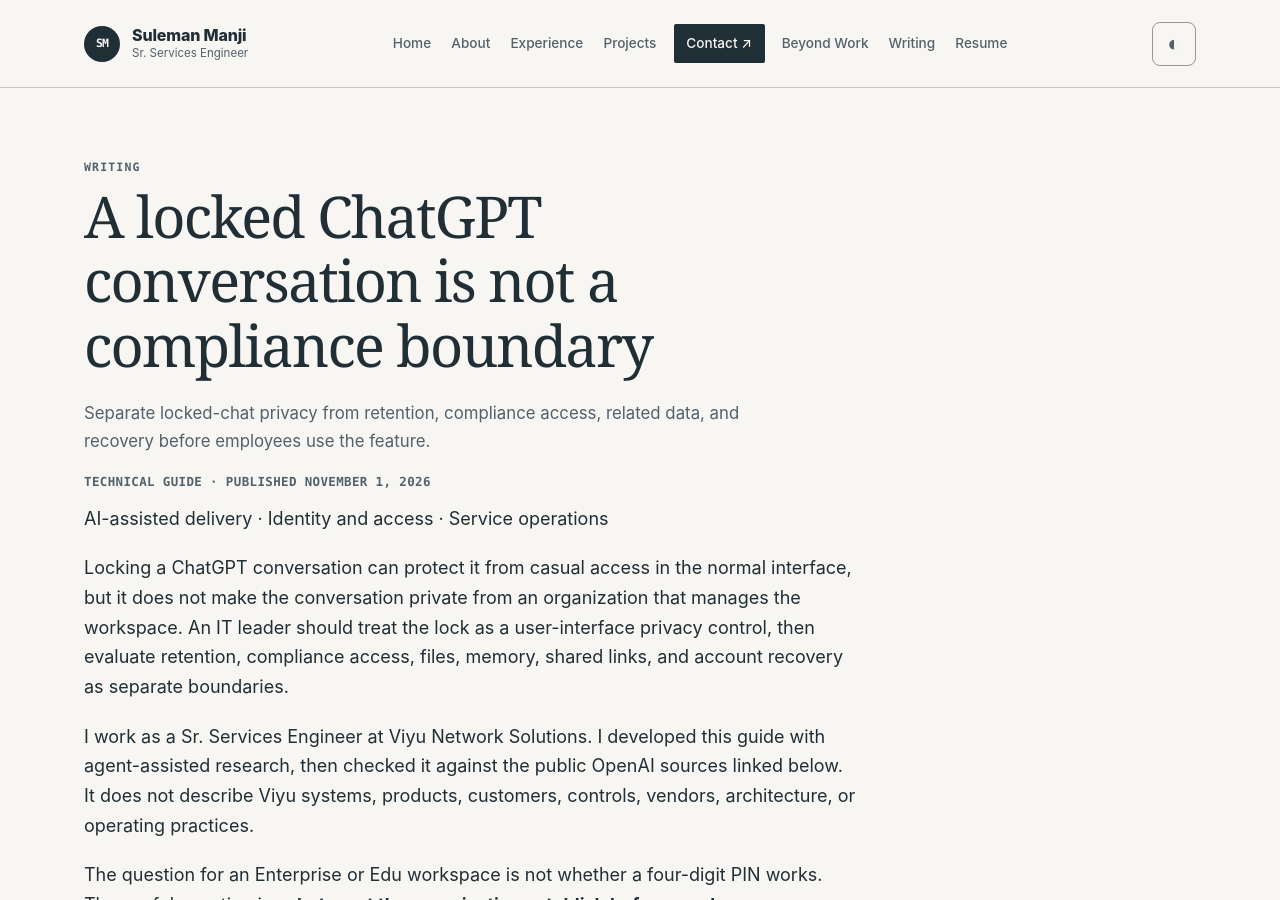
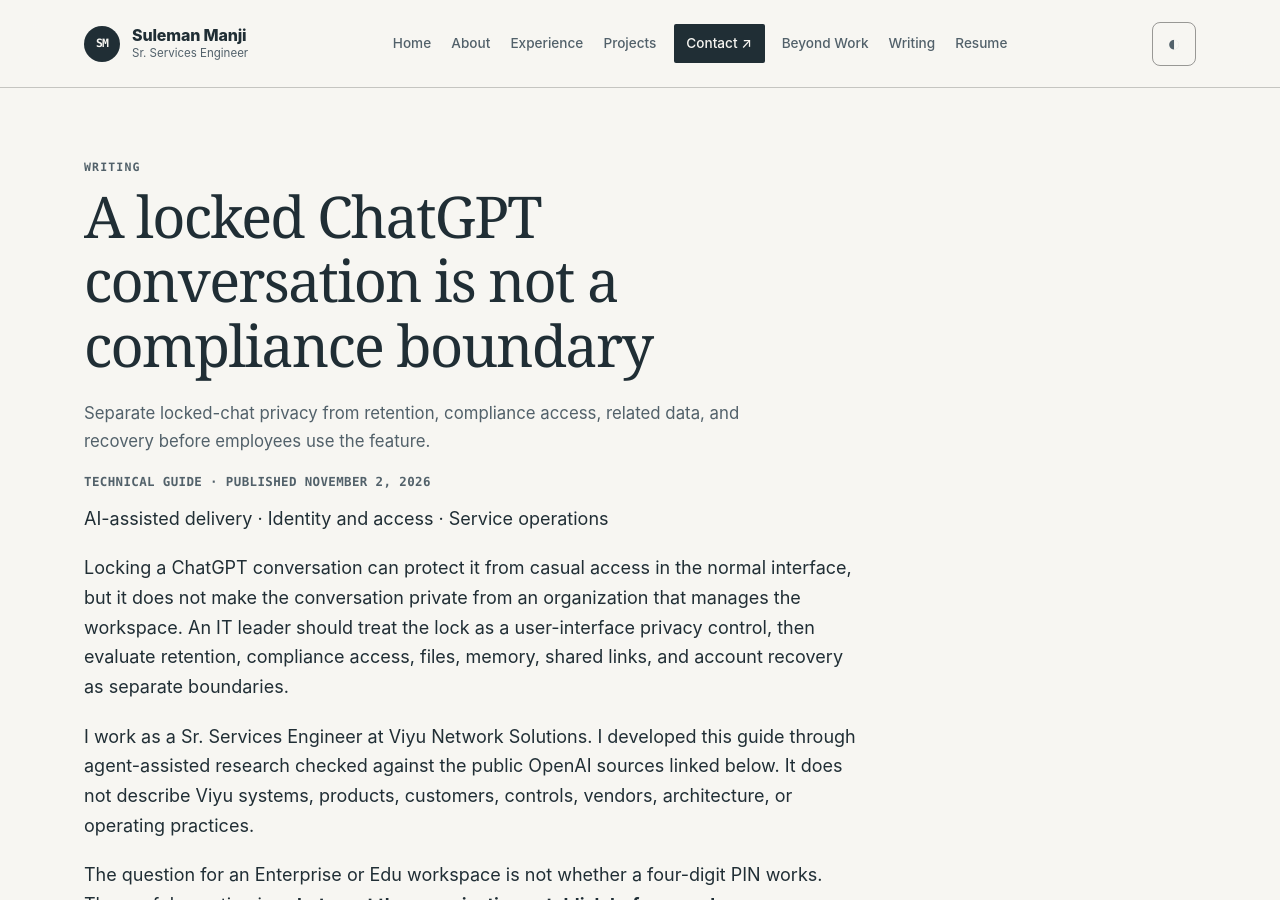
Before and after one commit to ssmanji89/sulemanji-port, a Jekyll site: the page built from notes/chatgpt-locked-chats-compliance-boundary.md, in a window 1280 px wide and 900 px high. Built offline with Jekyll 4.4.1, drawn with Linux system fonts in a browser that asks for light colours; some of the changed text lies outside the part shown.

Commit message:
docs: publish chatgpt-locked-chats-compliance-boundary

```diff
--- a/notes/chatgpt-locked-chats-compliance-boundary.md
+++ b/notes/chatgpt-locked-chats-compliance-boundary.md
@@ -19,7 +19,7 @@
 
 Locking a ChatGPT conversation can protect it from casual access in the normal interface, but it does not make the conversation private from an organization that manages the workspace. An IT leader should treat the lock as a user-interface privacy control, then evaluate retention, compliance access, files, memory, shared links, and account recovery as separate boundaries.
 
-I work as a Sr. Services Engineer at Viyu Network Solutions. I developed this guide with agent-assisted research, then checked it against the public OpenAI sources linked below. It does not describe Viyu systems, products, customers, controls, vendors, architecture, or operating practices.
+I work as a Sr. Services Engineer at Viyu Network Solutions. I developed this guide through agent-assisted research checked against the public OpenAI sources linked below. It does not describe Viyu systems, products, customers, controls, vendors, architecture, or operating practices.
 
 The question for an Enterprise or Edu workspace is not whether a four-digit PIN works. The useful question is: **what must the organization establish before employees use locked chats for work?** My answer is a short control statement, a test of each separate boundary, and user guidance that never promises secrecy the feature does not provide.
 
@@ -94,4 +94,4 @@
 
 Adopt the feature when that narrow benefit solves a real problem. Pair it with a clear data-handling rule, role-specific compliance access, a recovery warning, and a boundary test. The result is not a hidden organizational record. It is a saved conversation with less casual visibility and with the rest of the governance model still attached.
 
-*Primary OpenAI sources reviewed October 31, 2026. Locked chats are rolling out gradually, and OpenAI can change availability, supported clients, data behavior, and administrative controls. Recheck the current documentation before rollout.*
+*Primary OpenAI sources reviewed November 2, 2026. Locked chats are rolling out gradually, and OpenAI can change availability, supported clients, data behavior, and administrative controls. Recheck the current documentation before rollout.*
```
Also changed, not shown: other parts of notes/chatgpt-locked-chats-compliance-boundary.md (+1 -1 lines).
